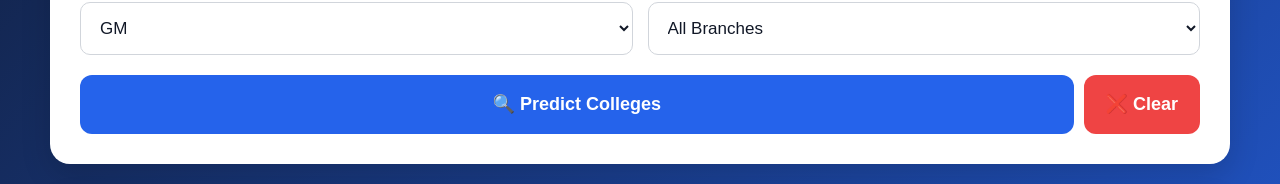
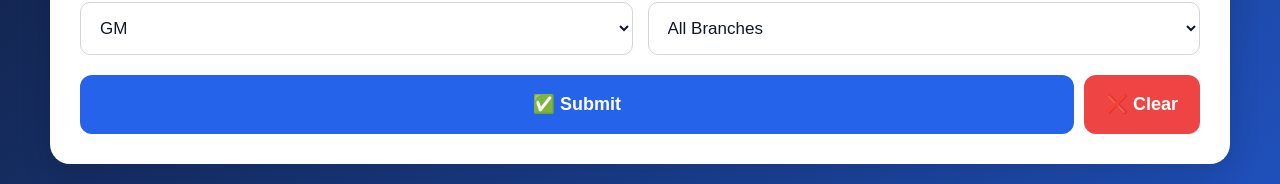
Before and after one commit to chiranthmdy03-2006/kcet-college-predictor, a Next.js app: page / in a window 1280 px wide. Shown: the part 570-754 px from the top of the page. Built offline with nearby package versions, Linux system fonts and the light colour scheme.

Commit message:
Updated button text

```diff
--- a/app/components/SearchPanel.tsx
+++ b/app/components/SearchPanel.tsx
@@ -358,7 +358,7 @@ setTimeout(() => {
             cursor: "pointer",
           }}
         >
-          {loading ? "🔄 Searching..." : "🔍 Predict Colleges"}
+          {loading ? "🔄 Searching..." : "✅ Submit"}
         </button>
 
         <button
```
